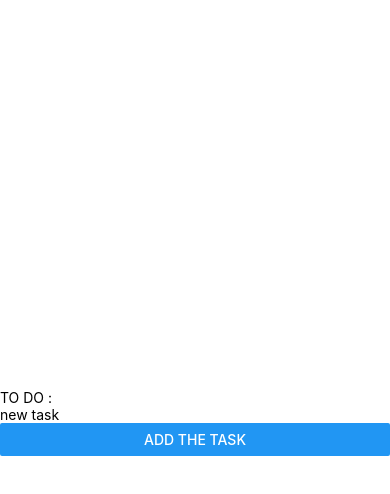
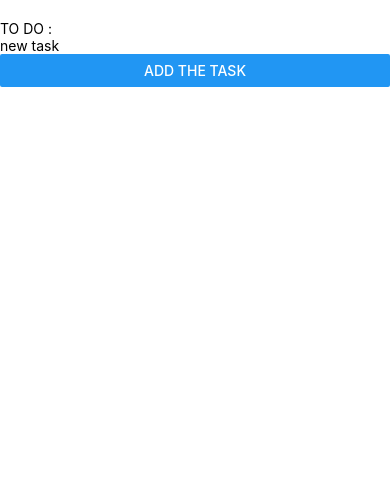
Before and after one commit to VIanor/todos-react-native-roman, a React Native app: screen / in a window 390 px wide. Shown: the top 494 px of the page. Built offline with nearby package versions, Linux system fonts and the light colour scheme.

Commit message:
improve the todo application.
add the change the tasks ability.
add the completed/not completed ability.
add the task counter.

```diff
--- a/App.js
+++ b/App.js
@@ -1,86 +1,8 @@
-import React, { useState } from 'react'
-import idGenerator from 'react-id-generator'
-import {
-  View,
-  Text,
-  TextInput,
-  Button,
-  StyleSheet,
-  CheckBox
-} from 'react-native'
-
-class Todo {
-  value
-  id
-  completed
-
-  constructor (value) {
-    this.value = value
-    this.id = idGenerator()
-    this.completed = false
-  }
-}
+import React from 'react'
+import Todos from './components/todos'
 
 export default class App extends React.Component {
   render () {
-    return <TodosComponent />
+    return <Todos />
   }
 }
-
-export class TodosComponent extends React.Component {
-  constructor (props) {
-    super(props)
-    this.state = {
-      text: '',
-      items: []
-    }
-  }
-
-  render () {
-    const items = this.state.items.map(item => (
-      <View style={styles.task} key={item.id}>
-        <View>
-          <CheckBox value={item.completed} checked={item.completed} />
-        </View>
-        <View>
-          <Text>{item.value}</Text>
-        </View>
-      </View>
-    ))
-
-    return (
-      <View style={styles.root}>
-        <Text>TO DO :</Text>
-        <TextInput
-          type='text'
-          value={this.state.text}
-          placeholder='new task'
-          onChangeText={input => {
-            this.setState({ text: input })
-          }}
-        />
-        <Button
-          title='Add the task'
-          onPress={() => {
-            const new_task = new Todo(this.state.text)
-            this.setState({
-              text: '',
-              items: [...this.state.items, new_task]
-            })
-          }}
-        />
-        <View>{items}</View>
-      </View>
-    )
-  }
-}
-
-const styles = StyleSheet.create({
-  root: {
-    flex: 1,
-    justifyContent: 'center'
-  },
-  task: {
-    flexDirection: 'row'
-  }
-})
--- /dev/null
+++ b/components/todos.js
@@ -0,0 +1,117 @@
+import React from 'react'
+import idGenerator from 'react-id-generator'
+import {
+  View,
+  Text,
+  TextInput,
+  Button,
+  StyleSheet,
+  CheckBox
+} from 'react-native'
+
+class Todo {
+  value
+  id
+  completed
+
+  constructor (value) {
+    this.value = value
+    this.id = idGenerator()
+    this.completed = false
+  }
+}
+
+export default class Todos extends React.Component {
+  constructor (props) {
+    super(props)
+    this.state = {
+      text: '',
+      items: [],
+      items_count: undefined,
+      uncompleted_items_count: undefined
+    }
+  }
+
+  toggleComplete (todo) {
+    todo.completed = !todo.completed
+    this.setState ({
+      uncompleted_items_count: this.state.items.filter(item => !item.completed).length
+    })
+  }
+
+  render () {
+
+    const items = this.state.items.map(item => (
+      <View style={styles.task} key={item.id}>
+        <View>
+          <CheckBox
+          onChange={this.toggleComplete.bind(this, item)}
+          value={item.completed}
+          checked={item.completed} />
+        </View>
+        <View>
+          <TextInput
+            type='text'
+            value={item.value}
+            onChangeText={input => {
+              item.value = input
+              this.setState({
+                text: ''
+              })
+            }}
+          />
+        </View>
+      </View>
+    ))
+
+    let count_info = undefined
+
+    if(this.state.items_count && !this.state.uncompleted_items_count)
+      count_info = <Text>{this.state.items_count} - total count of tasks</Text>
+
+    if(this.state.items_count && this.state.uncompleted_items_count)
+      count_info = <Text>{this.state.uncompleted_items_count} / {this.state.items_count} tasks is not completed</Text>
+
+    if(this.state.uncompleted_items_count === 0) {
+      count_info = <Text>All tasks is comlete</Text>
+    }
+
+    return (
+      <View style={styles.root}>
+        <Text>TO DO :</Text>
+        <TextInput
+          type='text'
+          value={this.state.text}
+          placeholder='new task'
+          onChangeText={input => {
+            this.setState({ text: input })
+          }}
+        />
+        <Button
+          title='Add the task'
+          onPress={() => {
+            this.setState({
+              text: '',
+              items: [...this.state.items, (new Todo(this.state.text))],
+              items_count: this.state.items.length + 1,
+              uncompleted_items_count: this.state.uncompleted_items_count + 1
+            })
+          }}
+        />
+        <View>{items}</View>
+        {count_info}
+      </View>
+    )
+  }
+}
+
+const styles = StyleSheet.create({
+  root: {
+    flex: 1,
+    justifyContent: 'flex-start',
+    paddingTop: 20
+  },
+  task: {
+    flexDirection: 'row'
+  }
+})
```
